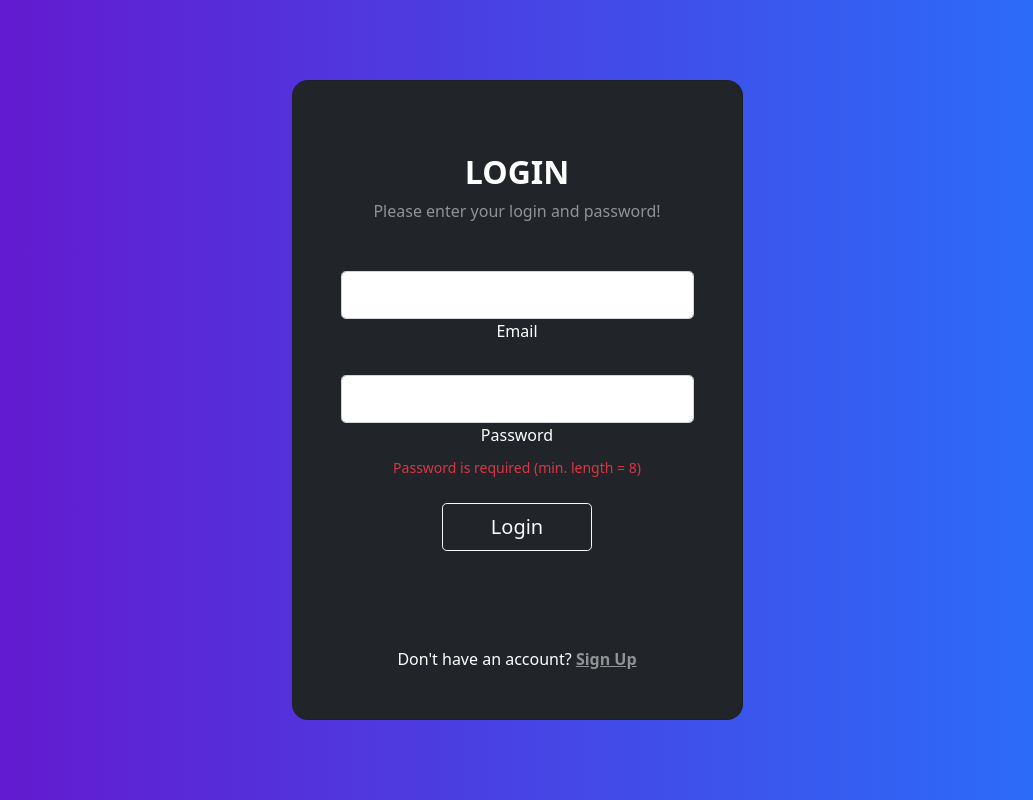
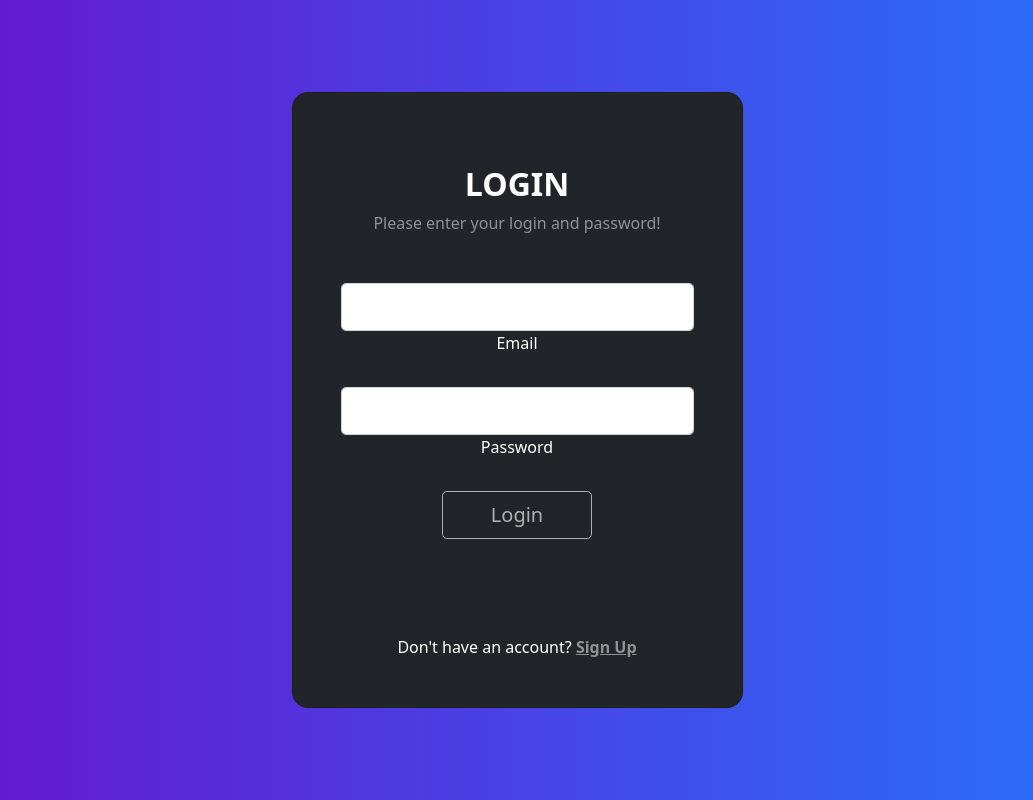
Before and after one commit to olhacodes/Angular13-Auth, an Angular app: page /login in a window 1280 px wide. Shown: the whole page, without its empty margins (123-1156 px from the left). Built offline with nearby package versions, Linux system fonts and the light colour scheme.

Commit message:
added error message and disabled btn

```diff
--- a/src/app/components/login/login.component.html
+++ b/src/app/components/login/login.component.html
@@ -22,10 +22,11 @@
                 <input formControlName="password" type="password" id="typePasswordX"
                   class="form-control form-control-lg" />
                 <label class="form-label" for="typePasswordX">Password</label>
-                <p><small
-                    class="text-danger">Password is required (min. length = 8)</small></p>
+                <p *ngIf="this.loginForm.get('password')?.invalid && this.loginForm.get('password')?.touched">
+                  <small class="text-danger">Password is required (min. length = 8)</small>
+                </p>
               </div>
-              <button class="btn btn-outline-light btn-lg px-5"
+              <button [disabled]="loginForm.invalid" class="btn btn-outline-light btn-lg px-5"
                 type="submit">Login</button>
             </form>
           </div>
```
